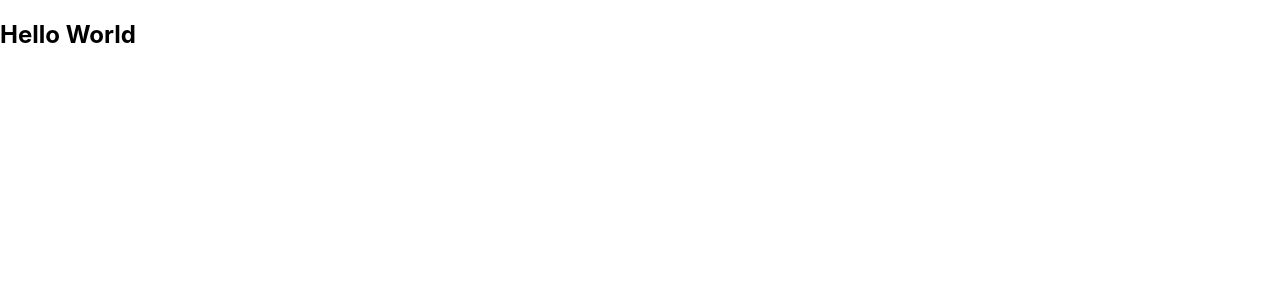
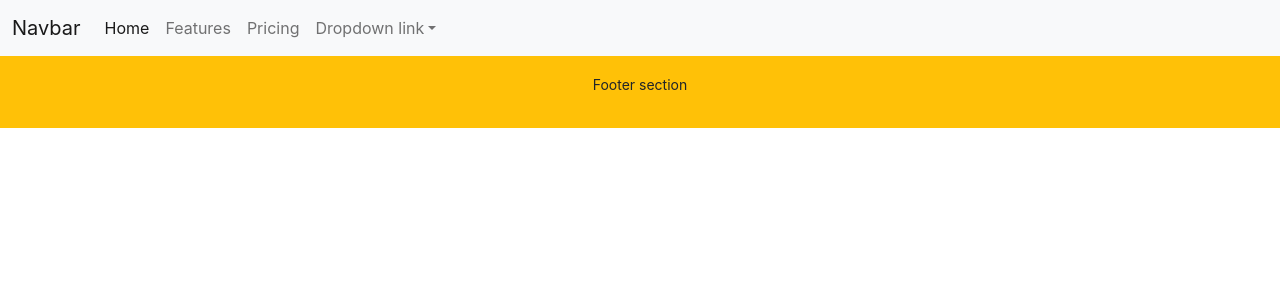
Before and after one commit to alanas59/fruits-warehouse, a React (Create React App) app: page / in a window 1280 px wide. Shown: the top 300 px of the page. Built offline with nearby package versions, Linux system fonts and the light colour scheme.

Commit message:
home and shared component included

```diff
--- a/package.json
+++ b/package.json
@@ -8,6 +8,7 @@
     "@testing-library/user-event": "^13.5.0",
     "react": "^18.1.0",
     "react-dom": "^18.1.0",
+    "react-router-dom": "^6.3.0",
     "react-scripts": "5.0.1",
     "web-vitals": "^2.1.4"
   },
--- a/public/index.html
+++ b/public/index.html
@@ -24,6 +24,7 @@
       work correctly both with client-side routing and a non-root public URL.
       Learn how to configure a non-root public URL by running `npm run build`.
     -->
+    <link href="https://cdn.jsdelivr.net/npm/bootstrap@5.1.3/dist/css/bootstrap.min.css" rel="stylesheet" integrity="sha384-1BmE4kWBq78iYhFldvKuhfTAU6auU8tT94WrHftjDbrCEXSU1oBoqyl2QvZ6jIW3" crossorigin="anonymous">
     <title>React App</title>
   </head>
   <body>
@@ -39,5 +40,7 @@
       To begin the development, run `npm start` or `yarn start`.
       To create a production bundle, use `npm run build` or `yarn build`.
     -->
+    <script src="https://cdn.jsdelivr.net/npm/@popperjs/core@2.10.2/dist/umd/popper.min.js" integrity="sha384-7+zCNj/IqJ95wo16oMtfsKbZ9ccEh31eOz1HGyDuCQ6wgnyJNSYdrPa03rtR1zdB" crossorigin="anonymous"></script>
+    <script src="https://cdn.jsdelivr.net/npm/bootstrap@5.1.3/dist/js/bootstrap.min.js" integrity="sha384-QJHtvGhmr9XOIpI6YVutG+2QOK9T+ZnN4kzFN1RtK3zEFEIsxhlmWl5/YESvpZ13" crossorigin="anonymous"></script>
   </body>
 </html>
--- a/src/App.js
+++ b/src/App.js
@@ -1,10 +1,12 @@
-import logo from './logo.svg';
 import './App.css';
+import Footer from './Pages/Shared/Footer/Footer';
+import Header from './Pages/Shared/Header/Header';
 
 function App() {
   return (
     <div>
-       <h2>Hello World</h2>
+       <Header></Header>
+       <Footer></Footer>
     </div>
   );
 }
--- /dev/null
+++ b/src/Pages/Shared/Footer/Footer.js
@@ -0,0 +1,11 @@
+import React from 'react';
+
+const Footer = () => {
+    return (
+        <div className='bg-warning text-center py-3'>
+            <p><small>Footer section</small></p>
+        </div>
+    );
+};
+
+export default Footer;
--- /dev/null
+++ b/src/Pages/Shared/Header/Header.js
@@ -0,0 +1,77 @@
+import React from "react";
+
+const Header = () => {
+  return (
+    <nav className="navbar navbar-expand-lg navbar-light bg-light">
+      <div className="container-fluid">
+        <a className="navbar-brand" href="#">
+          Navbar
+        </a>
+        <button
+          className="navbar-toggler"
+          type="button"
+          data-bs-toggle="collapse"
+          data-bs-target="#navbarNavDropdown"
+          aria-controls="navbarNavDropdown"
+          aria-expanded="false"
+          aria-label="Toggle navigation"
+        >
+          <span className="navbar-toggler-icon"></span>
+        </button>
+        <div className="collapse navbar-collapse" id="navbarNavDropdown">
+          <ul className="navbar-nav">
+            <li className="nav-item">
+              <a className="nav-link active" aria-current="page" href="#">
+                Home
+              </a>
+            </li>
+            <li className="nav-item">
+              <a className="nav-link" href="#">
+                Features
+              </a>
+            </li>
+            <li className="nav-item">
+              <a className="nav-link" href="#">
+                Pricing
+              </a>
+            </li>
+            <li className="nav-item dropdown">
+              <a
+                className="nav-link dropdown-toggle"
+                href="#"
+                id="navbarDropdownMenuLink"
+                role="button"
+                data-bs-toggle="dropdown"
+                aria-expanded="false"
+              >
+                Dropdown link
+              </a>
+              <ul
+                className="dropdown-menu"
+                aria-labelledby="navbarDropdownMenuLink"
+              >
+                <li>
+                  <a className="dropdown-item" href="#">
+                    Action
+                  </a>
+                </li>
+                <li>
+                  <a className="dropdown-item" href="#">
+                    Another action
+                  </a>
+                </li>
+                <li>
+                  <a className="dropdown-item" href="#">
+                    Something else here
+                  </a>
+                </li>
+              </ul>
+            </li>
+          </ul>
+        </div>
+      </div>
+    </nav>
+  );
+};
+
+export default Header;
--- a/src/index.js
+++ b/src/index.js
@@ -1,13 +1,16 @@
-import React from 'react';
-import ReactDOM from 'react-dom/client';
-import './index.css';
-import App from './App';
-import reportWebVitals from './reportWebVitals';
+import React from "react";
+import ReactDOM from "react-dom/client";
+import "./index.css";
+import App from "./App";
+import reportWebVitals from "./reportWebVitals";
+import { BrowserRouter } from "react-router-dom";
 
-const root = ReactDOM.createRoot(document.getElementById('root'));
+const root = ReactDOM.createRoot(document.getElementById("root"));
 root.render(
   <React.StrictMode>
-    <App />
+    <BrowserRouter>
+      <App />
+    </BrowserRouter>
   </React.StrictMode>
 );
 
```
Also changed, not shown: src/Pages/Home/Home/Home.js (added, +12 -0 lines), src/Pages/Home/Home/Home.css (added), 1 other file (tests, documents, lock files or other folders).
